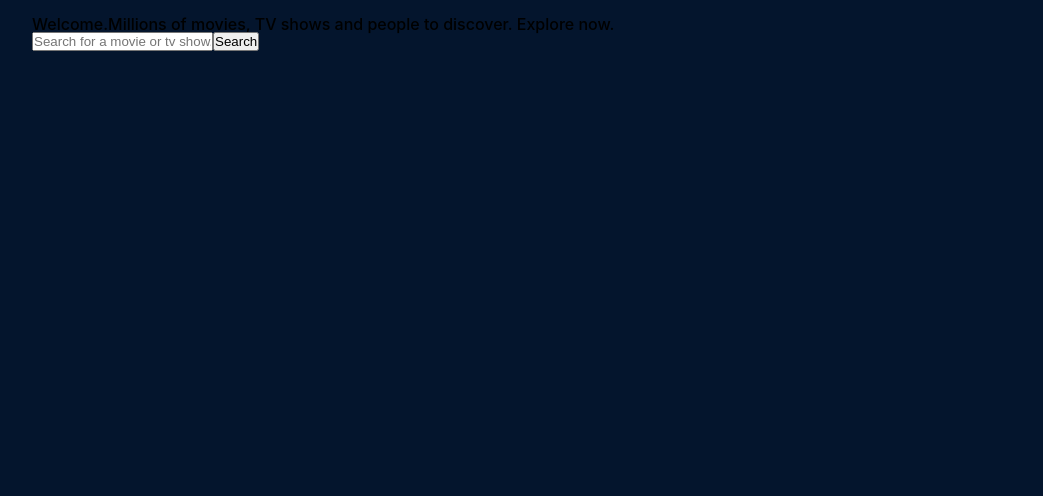
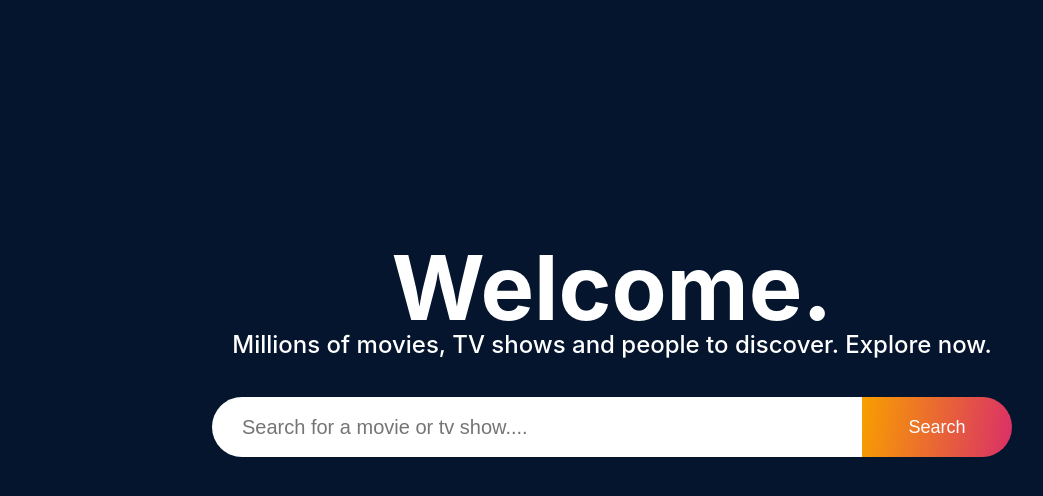
Before and after one commit to tejasvi8686/Movix, a React (Vite) app: page / in a window 1280 px wide. Shown: the top 496 px of the page, without its empty margins (28-1071 px from the left). Built offline with nearby package versions, Linux system fonts and the light colour scheme; no server answers.

Commit message:
Homepage - Hero Banner Section CSS

```diff
--- /dev/null
+++ b/src/mixins.scss
@@ -0,0 +1,37 @@
+@mixin sm {
+    @media only screen and (min-width: 640px) {
+        @content;
+    }
+}
+
+@mixin md {
+    @media only screen and (min-width: 768px) {
+        @content;
+    }
+}
+
+@mixin lg {
+    @media only screen and (min-width: 1024px) {
+        @content;
+    }
+}
+
+@mixin xl {
+    @media only screen and (min-width: 1280px) {
+        @content;
+    }
+}
+
+@mixin xxl {
+    @media only screen and (min-width: 1536px) {
+        @content;
+    }
+}
+
+@mixin ellipsis($line: 2) {
+    display: -webkit-box;
+    -webkit-line-clamp: $line;
+    -webkit-box-orient: vertical;
+    overflow: hidden;
+    text-overflow: ellipsis;
+}
--- a/src/pages/home/heroBanner/style.scss
+++ b/src/pages/home/heroBanner/style.scss
@@ -0,0 +1,108 @@
+@import "../../../mixins.scss";
+
+.heroBanner {
+    width: 100%;
+    height: 450px;
+    background-color: var(--black);
+    display: flex;
+    align-items: center;
+    position: relative;
+    @include md {
+        height: 700px;
+    }
+    .backdrop-img {
+        width: 100%;
+        height: 100%;
+        position: absolute;
+        top: 0;
+        left: 0;
+        opacity: 0.5;
+        overflow: hidden;
+        .lazy-load-image-background {
+            width: 100%;
+            height: 100%;
+            img {
+                width: 100%;
+                height: 100%;
+                object-fit: cover;
+                object-position: center;
+            }
+        }
+    }
+    .opacity-layer {
+        width: 100%;
+        height: 250px;
+        background: linear-gradient(
+            180deg,
+            rgba(4, 21, 45, 0) 0%,
+            #04152d 79.17%
+        );
+        position: absolute;
+        bottom: 0;
+        left: 0;
+    }
+    .heroBannerContent {
+        display: flex;
+        flex-direction: column;
+        align-items: center;
+        color: white;
+        text-align: center;
+        position: relative;
+        max-width: 800px;
+        margin: 0 auto;
+        .title {
+            font-size: 50px;
+            font-weight: 700;
+            margin-bottom: 10px;
+            @include md {
+                margin-bottom: 0;
+                font-size: 90px;
+            }
+        }
+        .subTitle {
+            font-size: 18px;
+            font-weight: 500;
+            margin-bottom: 40px;
+            @include md {
+                font-size: 24px;
+            }
+        }
+        .searchInput  {
+            display: flex;
+            align-items: center;
+            width: 100%;
+            input {
+                width: calc(100% - 100px);
+                height: 50px;
+                background-color: white;
+                outline: 0;
+                border: 0;
+                border-radius: 30px 0 0 30px;
+                padding: 0 15px;
+                font-size: 14px;
+                @include md {
+                    width: calc(100% - 150px);
+                    height: 60px;
+                    font-size: 20px;
+                    padding: 0 30px;
+                }
+            }
+            button {
+                width: 100px;
+                height: 50px;
+                background: var(--gradient);
+                color: white;
+                outline: 0;
+                border: 0;
+                border-radius: 0 30px 30px 0;
+                font-size: 16px;
+                cursor: pointer;
+                @include md {
+                    width: 150px;
+                    height: 60px;
+                    font-size: 18px;
+                }
+            }
+        }
+    }
+}
```
